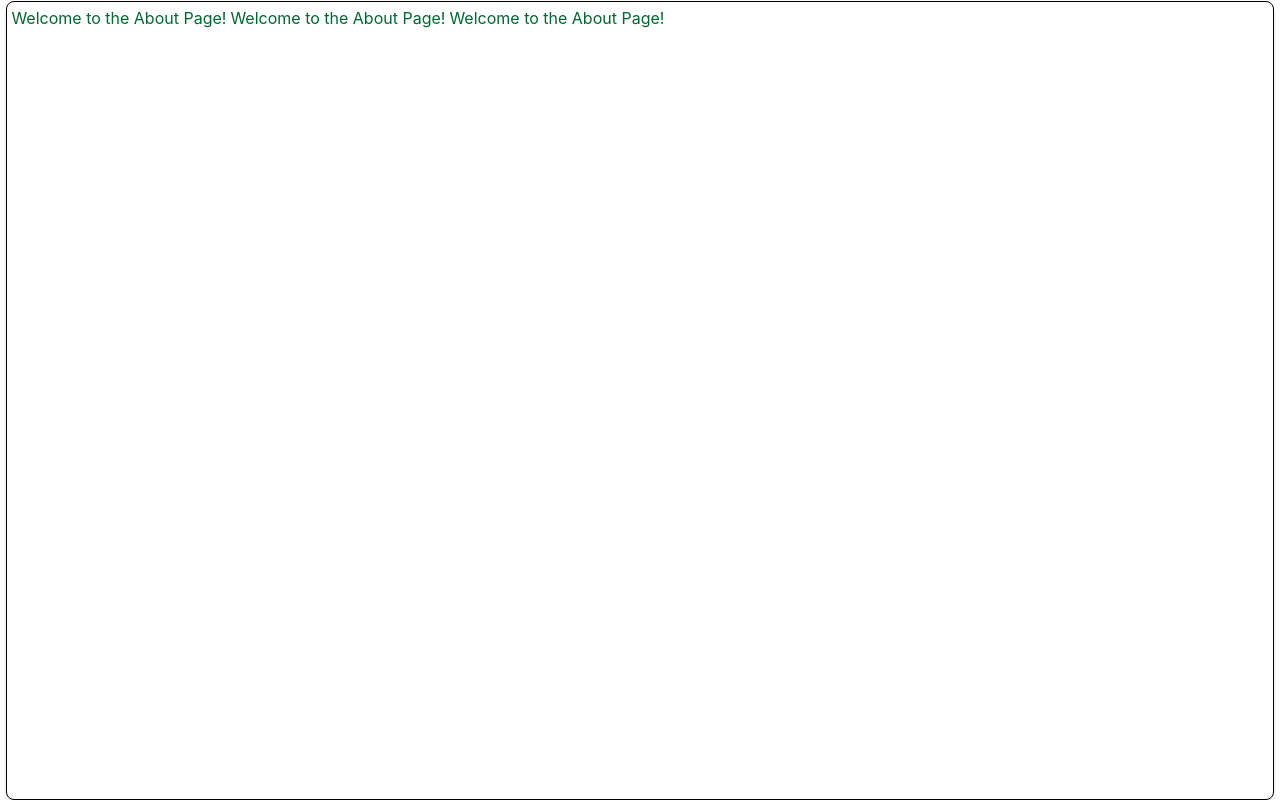
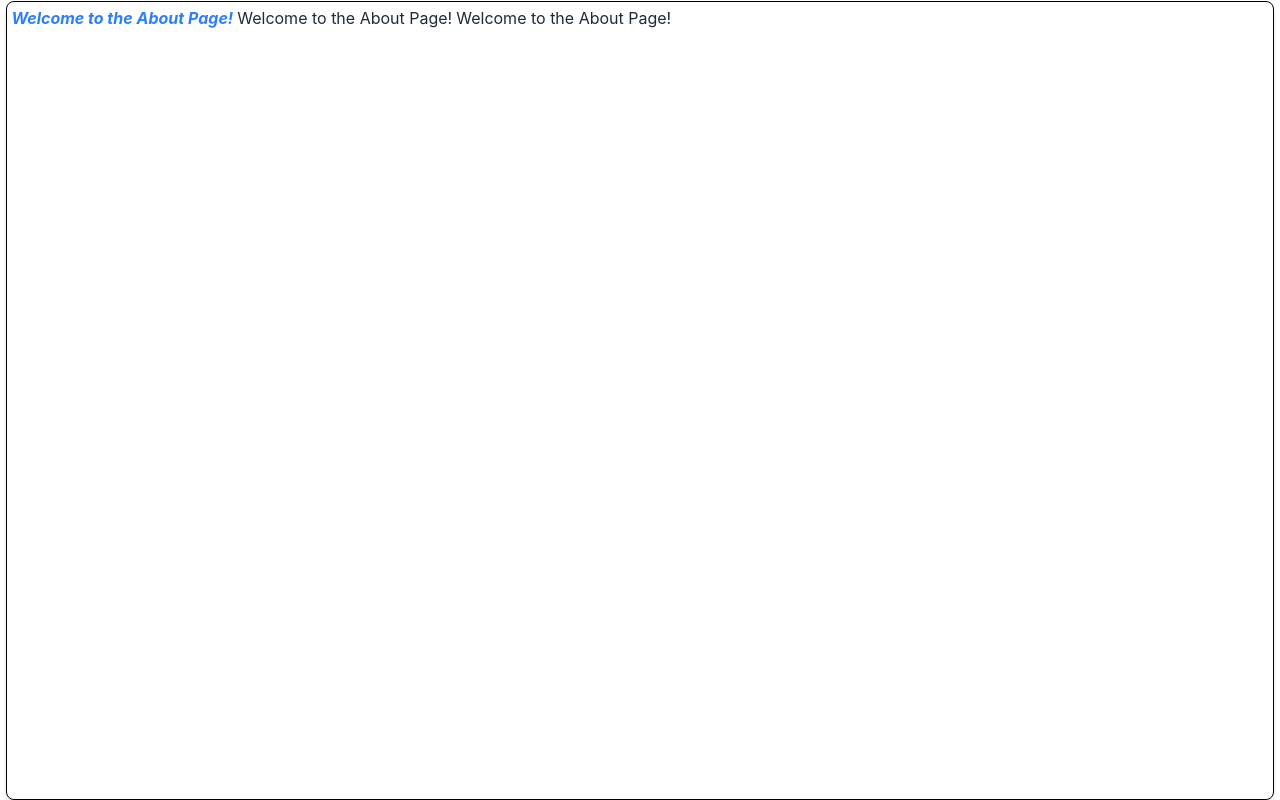
Before and after one commit to NigzMaf1a/unga, a React (Vite) app: page / in a window 1280 px wide. Built offline with nearby package versions, Linux system fonts and the light colour scheme.

Commit message:
bravo:text works

```diff
--- a/src/pages/about.tsx
+++ b/src/pages/about.tsx
@@ -4,13 +4,22 @@ import Text from "../cadaver/Text";
 
 export default function About() {
   function textStyles():string{
-    return "text-green-800";
+    return "";
   }
 
   return (
     <Skeleton>
       <Ribz className="h-full">
-        <Text text="Welcome to the About Page!" className={textStyles()} />
+        <Text
+          text="Welcome to the About Page!"
+          className={textStyles()}
+          size="md"
+          color="blue"
+          bold
+          ital
+        />
+
+
         <Text text="Welcome to the About Page!" className={textStyles()} />
         <Text text="Welcome to the About Page!" className={textStyles()} />
       </Ribz>
```
